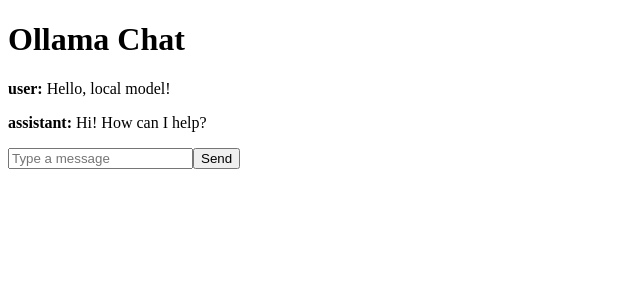
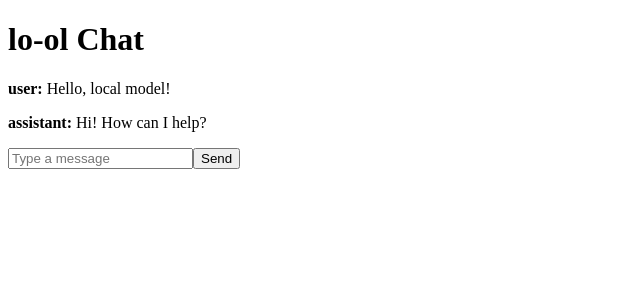
Before and after one commit to Sabbha20/lo-ol-chat, a React (Vite) app: page / in a window 1280 px wide. Shown: the top 300 px of the page, without its empty margins (0-640 px from the left). Built offline with nearby package versions, Linux system fonts and the light colour scheme.

Commit message:
code refactored - chatview

```diff
--- a/src/App.tsx
+++ b/src/App.tsx
@@ -1,7 +1,6 @@
 import { useState } from 'react';
-import type { Message } from './types/chat'
-import MessageList from './components/MessageList';
-import Composer from './components/Composer';
+import type { Message } from './types/chat';
+import ChatView from './components/ChatView';
 
 
 function App() {
@@ -39,9 +38,9 @@
 
   return (
     <>
-      <h1>Ollama Chat</h1>
-      <MessageList messages={messages} />
-      <Composer
+      <h1>lo-ol Chat</h1>
+      <ChatView
+        messages={messages}
         input={input}
         onInputChange={setInput}
         onSend={handleSend}
--- /dev/null
+++ b/src/components/ChatView.tsx
@@ -0,0 +1,21 @@
+import type { Message } from '../types/chat'
+import MessageList from './MessageList'
+import Composer from './Composer'
+
+type ChatViewProps = {
+  messages: Message[]
+  input: string
+  onInputChange: (value: string) => void
+  onSend: () => void
+}
+
+function ChatView({ messages, input, onInputChange, onSend }: ChatViewProps) {
+  return (
+    <div>
+      <MessageList messages={messages} />
+      <Composer input={input} onInputChange={onInputChange} onSend={onSend} />
+    </div>
+  )
+}
+
+export default ChatView
```
